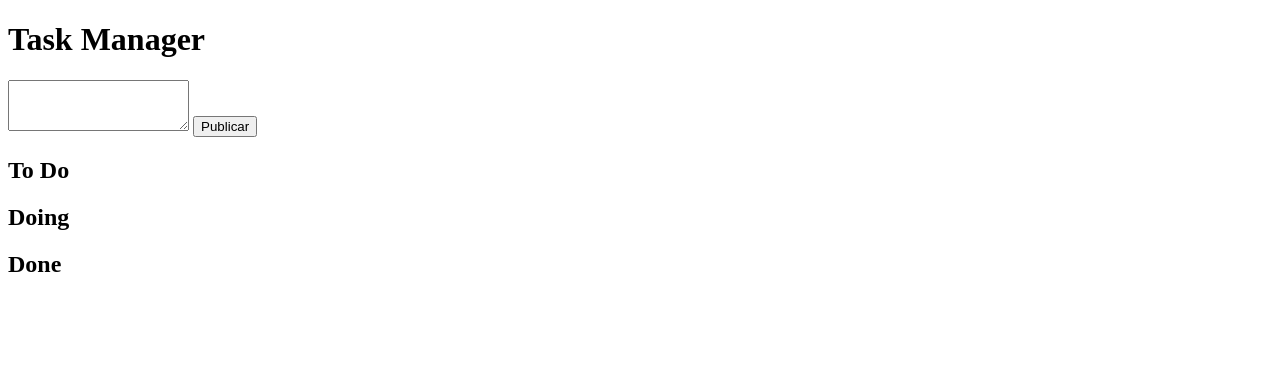
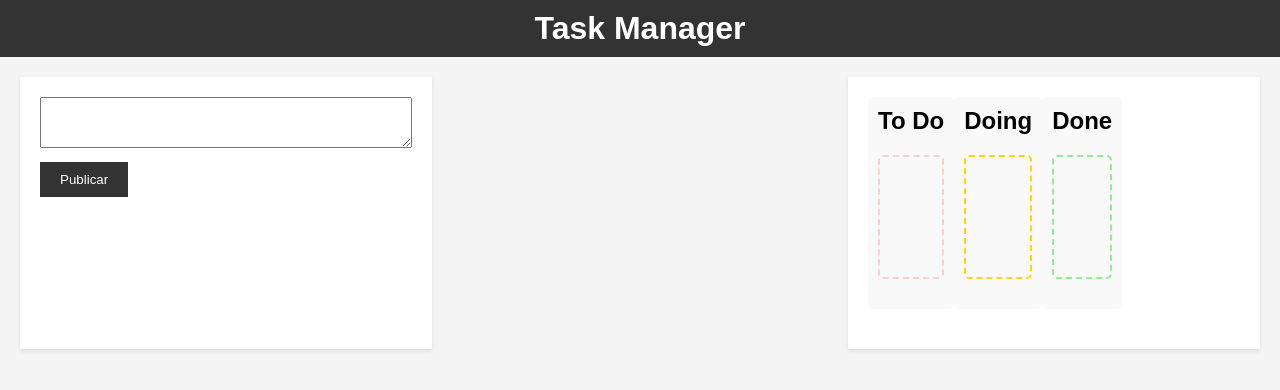
Before and after one commit to Liziyeah/Lab-13, a plain HTML site: page index.html in a window 1280 px wide. Drawn offline with Linux system fonts and the light colour scheme.

Commit message:
ahora si css

```diff
--- /dev/null
+++ b/estilos.css
@@ -0,0 +1,98 @@
+/* Estilos generales */
+body {
+    font-family: Arial, sans-serif;
+    margin: 0;
+    padding: 0;
+    background-color: #f4f4f4;
+}
+
+header {
+    background-color: #333;
+    color: #fff;
+    padding: 10px 0;
+    text-align: center;
+}
+
+header h1 {
+    margin: 0;
+}
+
+main {
+    display: flex;
+    justify-content: space-between;
+    padding: 20px;
+}
+
+section {
+    background-color: #fff;
+    box-shadow: 0 2px 4px rgba(0, 0, 0, 0.1);
+    padding: 20px;
+    width: 30%;
+}
+
+section:nth-child(2) {
+    display: flex;
+}
+
+form textarea {
+    width: 100%;
+    box-sizing: border-box;
+    margin-bottom: 10px;
+}
+
+form button {
+    background-color: #333;
+    color: #fff;
+    border: none;
+    padding: 10px 20px;
+    cursor: pointer;
+}
+
+form button:hover {
+    background-color: #555;
+}
+
+/* Estilos para las listas de tareas */
+div {
+    margin-bottom: 20px;
+    background-color: #f9f9f9;
+    border-radius: 5px;
+    padding: 10px;
+}
+
+h2 {
+    margin-top: 0;
+}
+
+div[id^='todo'],
+div[id^='doing'],
+div[id^='done'] {
+    min-height: 100px;
+    border: 2px dashed #ccc;
+}
+
+div[id^='todo'] {
+    border-color: #ffcccb;
+}
+
+div[id^='doing'] {
+    border-color: #ffd700;
+}
+
+div[id^='done'] {
+    border-color: #90ee90;
+}
+
+/* Estilos para las tarjetas de tareas */
+.card {
+    background-color: #fff;
+    border: 1px solid #ccc;
+    border-radius: 5px;
+    margin-bottom: 10px;
+    padding: 10px;
+    cursor: pointer;
+}
+
+.card:hover {
+    background-color: #f9f9f9;
+}
--- a/index.html
+++ b/index.html
@@ -1,6 +1,7 @@
 <!DOCTYPE html>
 <html lang="en">
     <head>
+        <link rel="stylesheet" href="estilos.css" />
         <meta charset="UTF-8" />
         <meta name="viewport" content="width=device-width, initial-scale=1.0" />
         <script type="module" src="./src/main.js" defer></script>
```
